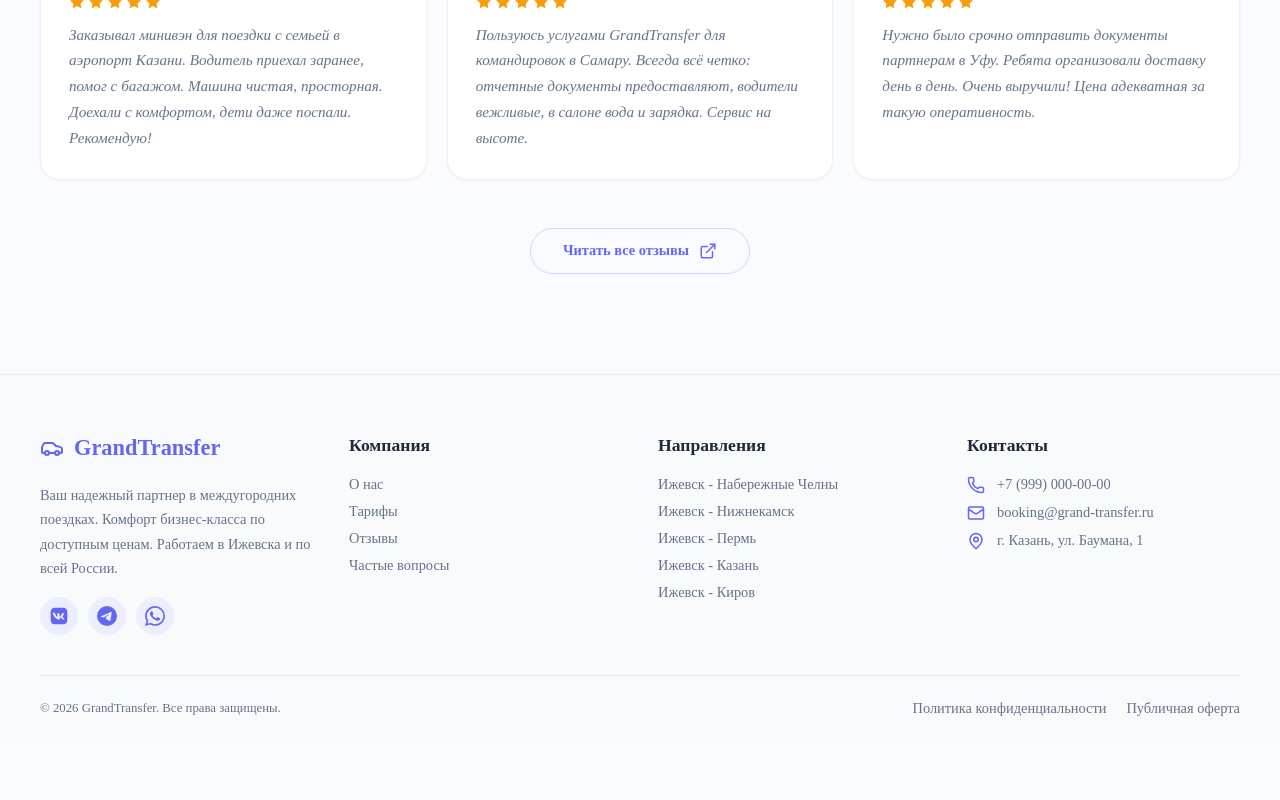
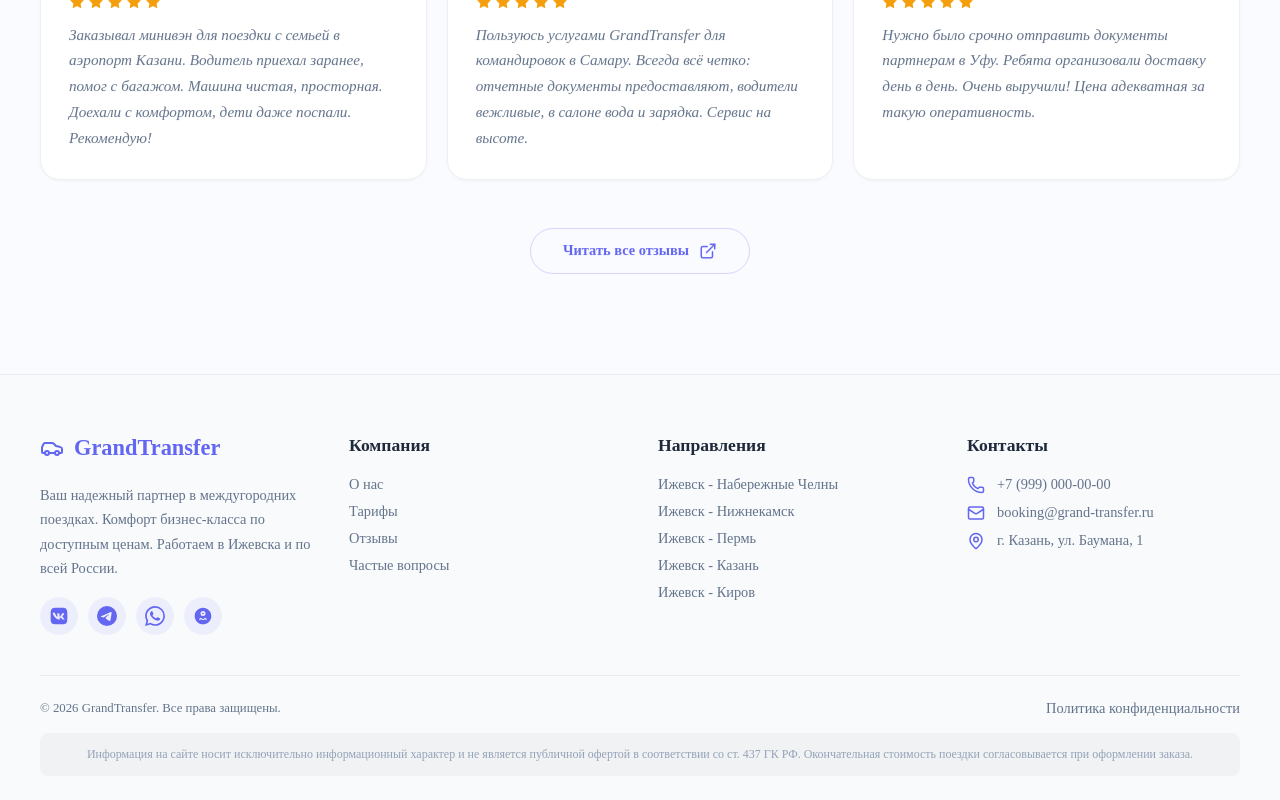
Before and after one commit to Xyling12/grand-transfer, a Next.js app: page / in a window 1280 px wide. Shown: the part 5028-5828 px from the top of the page. Before the commit the page ends 5773 px from the top, so only its background shows below. Built offline with nearby package versions, Linux system fonts and the light colour scheme; no server answers.

Commit message:
feat: add Max icon to footer socials, add legal disclaimer (not a public offer)

```diff
--- a/src/components/Footer.module.css
+++ b/src/components/Footer.module.css
@@ -119,3 +119,14 @@
         text-align: center;
     }
 }
+
+.disclaimer {
+    margin-top: 16px;
+    padding: 12px 16px;
+    background: rgba(0, 0, 0, 0.03);
+    border-radius: 8px;
+    font-size: 0.75rem;
+    color: #94A3B8;
+    line-height: 1.6;
+    text-align: center;
+}
--- a/src/components/Footer.tsx
+++ b/src/components/Footer.tsx
@@ -3,7 +3,7 @@
 import styles from './Footer.module.css';
 import Link from 'next/link';
 import { Phone, Mail, MapPin, Car } from 'lucide-react';
-import { VKIcon, TelegramIcon, WhatsAppIcon } from './SocialIcons';
+import { VKIcon, TelegramIcon, WhatsAppIcon, MaxIcon } from './SocialIcons';
 import { useCity } from '@/context/CityContext';
 
 export default function Footer() {
@@ -26,6 +26,7 @@ export default function Footer() {
                             <a href="#" className={styles.socialLink} aria-label="VK"><VKIcon size={20} /></a>
                             <a href="#" className={styles.socialLink} aria-label="Telegram"><TelegramIcon size={20} /></a>
                             <a href="#" className={styles.socialLink} aria-label="WhatsApp"><WhatsAppIcon size={20} /></a>
+                            <a href="#" className={styles.socialLink} aria-label="Max"><MaxIcon size={20} /></a>
                         </div>
                     </div>
 
@@ -73,8 +74,10 @@ export default function Footer() {
                     <p>© {new Date().getFullYear()} GrandTransfer. Все права защищены.</p>
                     <div style={{ display: 'flex', gap: 20 }}>
                         <Link href="#" className={styles.link}>Политика конфиденциальности</Link>
-                        <Link href="#" className={styles.link}>Публичная оферта</Link>
                     </div>
+                </div>
+                <div className={styles.disclaimer}>
+                    Информация на сайте носит исключительно информационный характер и не является публичной офертой в соответствии со ст. 437 ГК РФ. Окончательная стоимость поездки согласовывается при оформлении заказа.
                 </div>
             </div>
         </footer>
```
